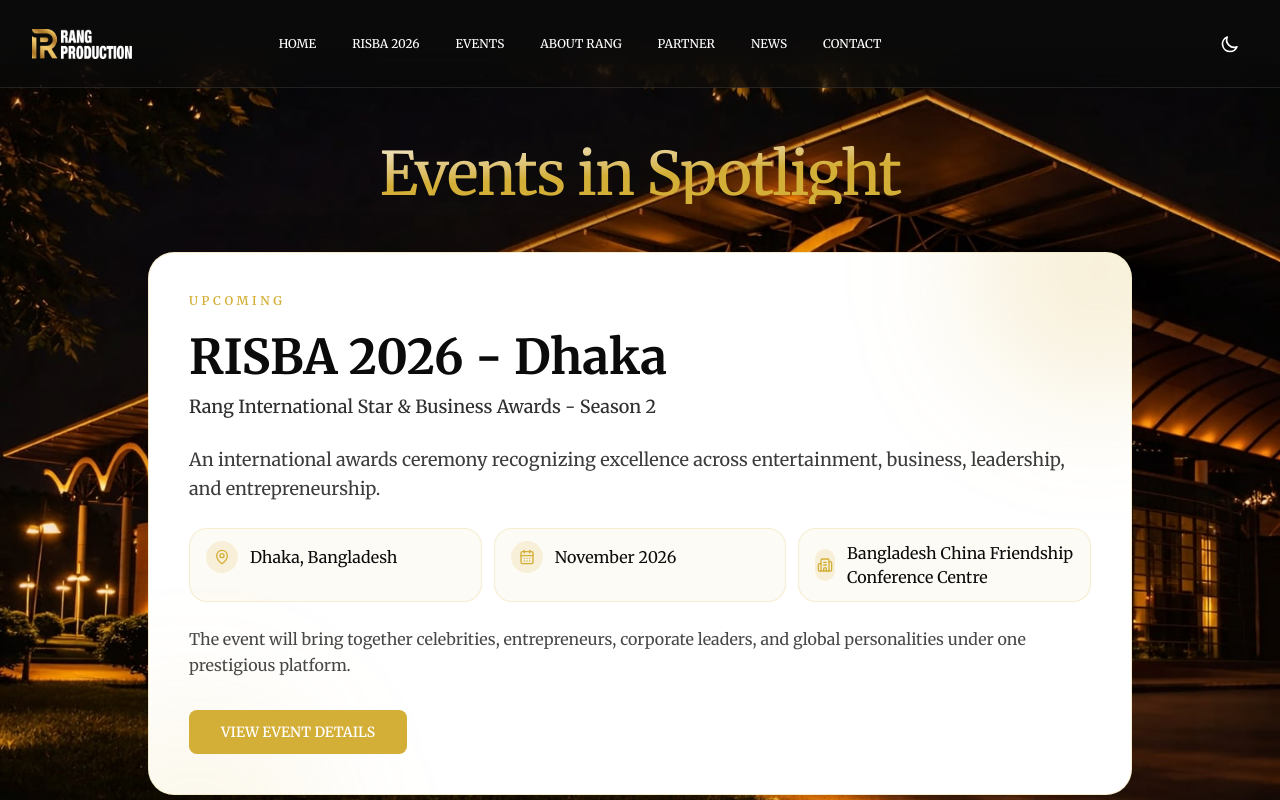
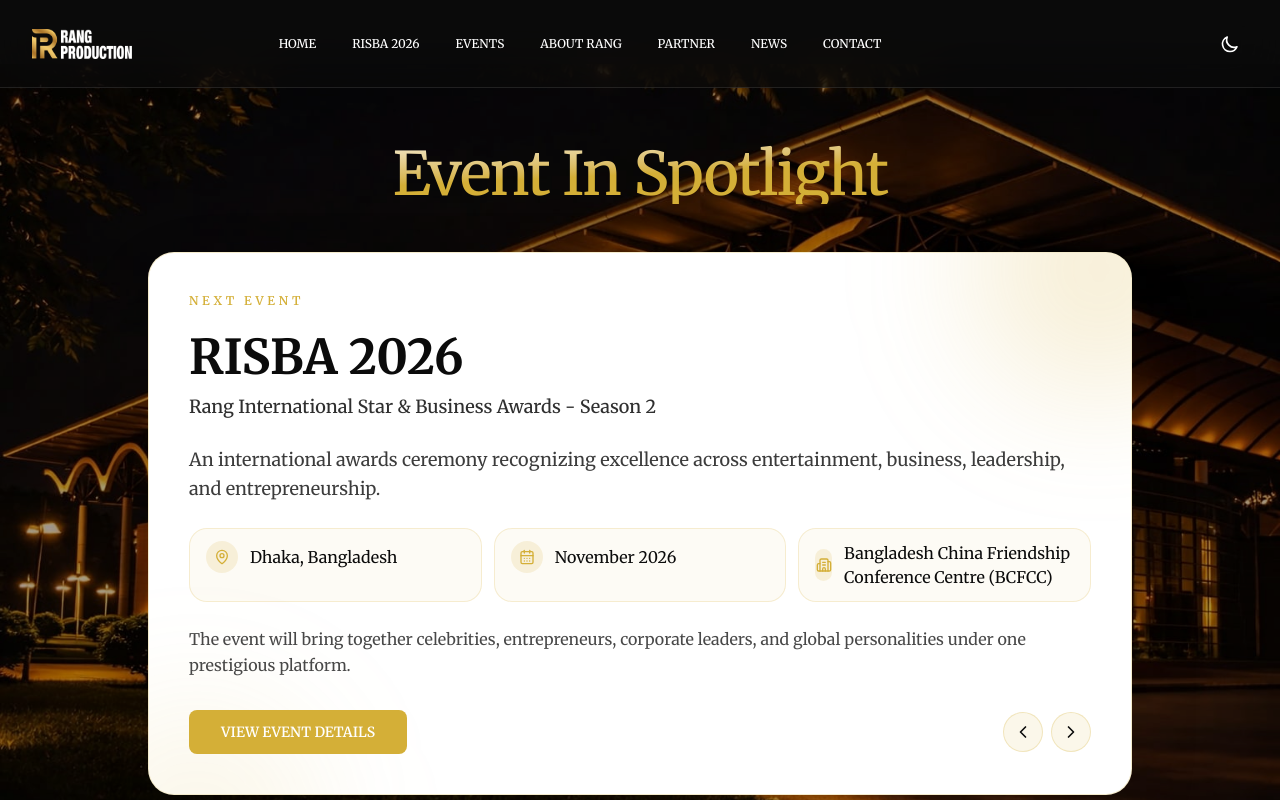
Before and after one commit to animux/rangs-production, a Next.js app in the folder client/: page /events in a window 1280 px wide. Shown: the top 800 px of the page. Built offline with nearby package versions, Linux system fonts and the light colour scheme; some icons are missing.

Commit message:
update events page

```diff
--- a/client/app/events/page.tsx
+++ b/client/app/events/page.tsx
@@ -2,7 +2,8 @@
 
 import { useCallback, useEffect, useMemo, useState } from "react"
 import Link from "next/link"
-import { motion } from "motion/react"
+import Image from "next/image"
+import { AnimatePresence, motion } from "motion/react"
 import {
   Building2,
   CalendarDays,
@@ -122,6 +123,74 @@ type GalleryImage = {
 
 export default function Page() {
   const [activeImageIndex, setActiveImageIndex] = useState<number | null>(null)
+  const [spotlightIndex, setSpotlightIndex] = useState(0)
+  const [touchStartX, setTouchStartX] = useState<number | null>(null)
+
+  const spotlightEvents = [
+    {
+      kicker: "Next Event",
+      title: "RISBA 2026",
+      subtitle: "Rang International Star & Business Awards - Season 2",
+      description:
+        "An international awards ceremony recognizing excellence across entertainment, business, leadership, and entrepreneurship.",
+      location: "Dhaka, Bangladesh",
+      date: "November 2026",
+      venue: "Bangladesh China Friendship Conference Centre (BCFCC)",
+      details:
+        "The event will bring together celebrities, entrepreneurs, corporate leaders, and global personalities under one prestigious platform.",
+      href: "/risba-2026",
+      cta: "View Event Details",
+      backgroundImage: "/venue-risba.jpeg",
+    },
+    {
+      kicker: "Live Concert",
+      title: "VISHAL-SHEKHAR LIVE IN MONTREAL",
+      subtitle: "Bollywood's Hitmakers - A Night to Remember",
+      description:
+        "An electrifying live concert featuring one of Bollywood's most iconic music composer duos, delivering a night filled with chart-topping hits and high-energy performances",
+      location: "Montreal, Canada",
+      date: "16 August 2026",
+      venue: "Theatre Saint-Denis, Montreal",
+      details:
+        "This spectacular musical night will bring together fans, music lovers, and the South Asian community for a premium entertainment experience filled with live performances, vibrant energy, and world-class production.",
+      href: "/veshal-shekhar-live-in-montreal",
+      cta: "View Event Details",
+      backgroundImage: "/venue-montreal.jpeg",
+    },
+  ]
+
+  const activeSpotlight = spotlightEvents[spotlightIndex]
+
+  const goToPreviousSpotlight = () => {
+    setSpotlightIndex((previous) =>
+      previous === 0 ? spotlightEvents.length - 1 : previous - 1
+    )
+  }
+
+  const goToNextSpotlight = () => {
+    setSpotlightIndex((previous) => (previous + 1) % spotlightEvents.length)
+  }
+
+  const handleSpotlightTouchStart = (event: React.TouchEvent<HTMLElement>) => {
+    setTouchStartX(event.changedTouches[0].clientX)
+  }
+
+  const handleSpotlightTouchEnd = (event: React.TouchEvent<HTMLElement>) => {
+    if (touchStartX === null) return
+
+    const touchEndX = event.changedTouches[0].clientX
+    const swipeDistance = touchStartX - touchEndX
+
+    if (Math.abs(swipeDistance) > 60) {
+      if (swipeDistance > 0) {
+        goToNextSpotlight()
+      } else {
+        goToPreviousSpotlight()
+      }
+    }
+
+    setTouchStartX(null)
+  }
 
   const galleryImages = useMemo<GalleryImage[]>(
     () =>
@@ -219,21 +288,33 @@ export default function Page() {
 
   return (
     <main className="bg-white dark:bg-secondary">
-      <section
-        className="bg-cover bg-center bg-no-repeat py-20 dark:bg-secondary"
-        style={{ backgroundImage: "url('/venue-risba.jpeg')" }}
-      >
+      <section className="relative overflow-hidden py-20 dark:bg-secondary">
+        <AnimatePresence mode="wait">
+          <motion.div
+            key={activeSpotlight.backgroundImage}
+            initial={{ opacity: 0 }}
+            animate={{ opacity: 1 }}
+            exit={{ opacity: 0 }}
+            transition={{ duration: 0.65, ease: "easeInOut" }}
+            className="absolute inset-0 z-0 bg-cover bg-center bg-no-repeat"
+            style={{
+              backgroundImage: `url('${activeSpotlight.backgroundImage}')`,
+            }}
+          />
+        </AnimatePresence>
+        <div className="pointer-events-none absolute inset-0 z-10 bg-black/35" />
+
         <motion.h1
-          initial={{ opacity: 0.5, y: 100 }}
-          whileInView={{ opacity: 1, y: 0 }}
+          initial={{ opacity: 0, y: 60 }}
+          animate={{ opacity: 1, y: 0 }}
           transition={{
             delay: 0.3,
             duration: 0.8,
-            ease: "easeInOut",
+            ease: "easeIn",
           }}
-          className="bg-linear-to-br from-white via-primary to-primary bg-clip-text text-center text-4xl font-medium tracking-tight text-transparent md:text-6xl"
+          className="relative z-20 bg-linear-to-br from-white via-primary to-primary bg-clip-text text-center text-4xl font-medium tracking-tight text-transparent md:text-6xl"
         >
-          Events in Spotlight
+          Event In Spotlight
         </motion.h1>
 
         <motion.section
@@ -241,38 +322,50 @@ export default function Page() {
           whileInView={{ opacity: 1, y: 0 }}
           transition={{ duration: 0.7, ease: "easeOut", delay: 0.5 }}
           viewport={{ once: true }}
-          className="mx-auto mt-12 max-w-5xl px-5"
+          className="relative z-20 mx-auto mt-12 max-w-5xl px-5"
+          onTouchStart={handleSpotlightTouchStart}
+          onTouchEnd={handleSpotlightTouchEnd}
         >
           <div className="relative overflow-hidden rounded-4xl border border-primary/25 bg-white p-7 shadow-[0_25px_80px_rgba(0,0,0,0.08)] sm:p-10 dark:bg-black">
             <div className="pointer-events-none absolute -top-28 -right-24 h-64 w-64 rounded-full bg-primary/20 blur-3xl" />
             <div className="pointer-events-none absolute -bottom-40 -left-20 h-64 w-64 rounded-full bg-primary/10 blur-3xl" />
 
-            <div className="relative space-y-6 dark:text-white">
+            <AnimatePresence mode="wait">
+              <motion.div
+                key={activeSpotlight.title}
+                initial={{ opacity: 0, y: 18 }}
+                animate={{ opacity: 1, y: 0 }}
+                exit={{ opacity: 0, y: -18 }}
+                transition={{ duration: 0.45, ease: "easeInOut" }}
+                className="relative space-y-6 dark:text-white"
+              >
                 <p className="text-xs font-semibold tracking-[0.3em] text-primary uppercase">
-                Upcoming
+                  {activeSpotlight.kicker}
                 </p>
 
                 <div className="space-y-3">
                   <h2 className="text-4xl font-bold text-secondary sm:text-5xl dark:text-white">
-                  RISBA 2026 - Dhaka
+                    {activeSpotlight.title}
                   </h2>
                   <p className="max-w-3xl text-lg font-medium text-secondary/85 dark:text-white/85">
-                  Rang International Star &amp; Business Awards - Season 2
+                    {activeSpotlight.subtitle}
                   </p>
                 </div>
 
                 <p className="max-w-4xl text-base leading-relaxed text-secondary/80 sm:text-lg dark:text-white/80">
-                An international awards ceremony recognizing excellence across
-                entertainment, business, leadership, and entrepreneurship.
+                  {activeSpotlight.description}
                 </p>
 
                 <div className="grid gap-3 text-sm sm:grid-cols-3 sm:text-base">
                   <div className="group rounded-2xl border border-primary/20 bg-primary/5 px-4 py-3 text-secondary transition-all duration-300 hover:-translate-y-1 hover:border-primary/45 hover:bg-primary/10 hover:shadow-[0_12px_30px_rgba(0,0,0,0.08)] dark:bg-secondary/10 dark:text-white dark:hover:bg-secondary/20">
                     <div className="flex items-center gap-3">
                       <span className="inline-flex h-8 w-8 items-center justify-center rounded-full bg-primary/15 text-primary transition-colors duration-300 group-hover:bg-primary group-hover:text-white dark:bg-secondary/20 dark:text-white dark:group-hover:bg-primary dark:group-hover:text-white">
-                      <MapPin aria-hidden="true" className="h-4 w-4 shrink-0" />
+                        <MapPin
+                          aria-hidden="true"
+                          className="h-4 w-4 shrink-0"
+                        />
                       </span>
-                    <span>Dhaka, Bangladesh</span>
+                      <span>{activeSpotlight.location}</span>
                     </div>
                   </div>
                   <div className="group rounded-2xl border border-primary/20 bg-primary/5 px-4 py-3 text-secondary transition-all duration-300 hover:-translate-y-1 hover:border-primary/45 hover:bg-primary/10 hover:shadow-[0_12px_30px_rgba(0,0,0,0.08)] dark:bg-secondary/10 dark:text-white dark:hover:bg-secondary/20">
@@ -283,7 +376,7 @@ export default function Page() {
                           className="h-4 w-4 shrink-0"
                         />
                       </span>
-                    <span>November 2026</span>
+                      <span>{activeSpotlight.date}</span>
                     </div>
                   </div>
                   <div className="group rounded-2xl border border-primary/20 bg-primary/5 px-4 py-3 text-secondary transition-all duration-300 hover:-translate-y-1 hover:border-primary/45 hover:bg-primary/10 hover:shadow-[0_12px_30px_rgba(0,0,0,0.08)] dark:bg-secondary/10 dark:text-white dark:hover:bg-secondary/20">
@@ -294,26 +387,44 @@ export default function Page() {
                           className="h-4 w-4 shrink-0"
                         />
                       </span>
-                    <span>Bangladesh China Friendship Conference Centre</span>
+                      <span>{activeSpotlight.venue}</span>
                     </div>
                   </div>
                 </div>
 
                 <p className="max-w-4xl text-sm leading-relaxed text-secondary/75 sm:text-base dark:text-white/75">
-                The event will bring together celebrities, entrepreneurs,
-                corporate leaders, and global personalities under one
-                prestigious platform.
+                  {activeSpotlight.details}
                 </p>
 
-              <div className="pt-2">
+                <div className="flex flex-wrap items-center justify-between gap-4 pt-2">
                   <Link
-                  href="/risba-2026"
+                    href={activeSpotlight.href}
                     className="inline-flex items-center justify-center rounded-md bg-primary px-8 py-3 text-sm font-semibold text-white uppercase transition-all duration-300 hover:scale-[1.02] hover:bg-primary/90"
                   >
-                  View Event Details
+                    {activeSpotlight.cta}
                   </Link>
+
+                  <div className="ml-auto flex items-center gap-2">
+                    <button
+                      type="button"
+                      onClick={goToPreviousSpotlight}
+                      className="inline-flex h-10 w-10 items-center justify-center rounded-full border border-primary/25 bg-primary/10 text-secondary transition-colors duration-300 hover:bg-primary hover:text-white dark:text-white"
+                      aria-label="Show previous spotlight event"
+                    >
+                      <ChevronLeft className="h-5 w-5" />
+                    </button>
+                    <button
+                      type="button"
+                      onClick={goToNextSpotlight}
+                      className="inline-flex h-10 w-10 items-center justify-center rounded-full border border-primary/25 bg-primary/10 text-secondary transition-colors duration-300 hover:bg-primary hover:text-white dark:text-white"
+                      aria-label="Show next spotlight event"
+                    >
+                      <ChevronRight className="h-5 w-5" />
+                    </button>
                   </div>
                 </div>
+              </motion.div>
+            </AnimatePresence>
           </div>
         </motion.section>
       </section>
@@ -390,10 +501,13 @@ export default function Page() {
                       }}
                       className={`group relative cursor-zoom-in overflow-hidden rounded-3xl border border-white/15 text-left ${bentoPattern[imageIndex % bentoPattern.length]}`}
                     >
-                      <img
+                      <Image
                         src={image}
                         alt={`${section.title} gallery image ${imageIndex + 1}`}
+                        width={900}
+                        height={700}
                         loading="lazy"
+                        sizes="(max-width: 768px) 50vw, (max-width: 1024px) 33vw, 25vw"
                         className="h-full w-full object-cover transition-transform duration-500 group-hover:scale-105"
                       />
                       <div className="absolute inset-0 bg-linear-to-t from-black/70 via-black/15 to-transparent" />
@@ -436,9 +550,13 @@ export default function Page() {
               <ChevronLeft className="h-5 w-5" aria-hidden="true" />
             </button>
 
-            <img
+            <Image
               src={activeImage.src}
               alt={`${activeImage.sectionTitle} gallery image ${activeImage.imageIndex + 1}`}
+              width={1800}
+              height={1200}
+              loading="lazy"
+              sizes="100vw"
               className="max-h-[88vh] w-auto max-w-full rounded-2xl object-contain"
             />
 
```
Lines whose indentation alone changed are shown as unchanged.
